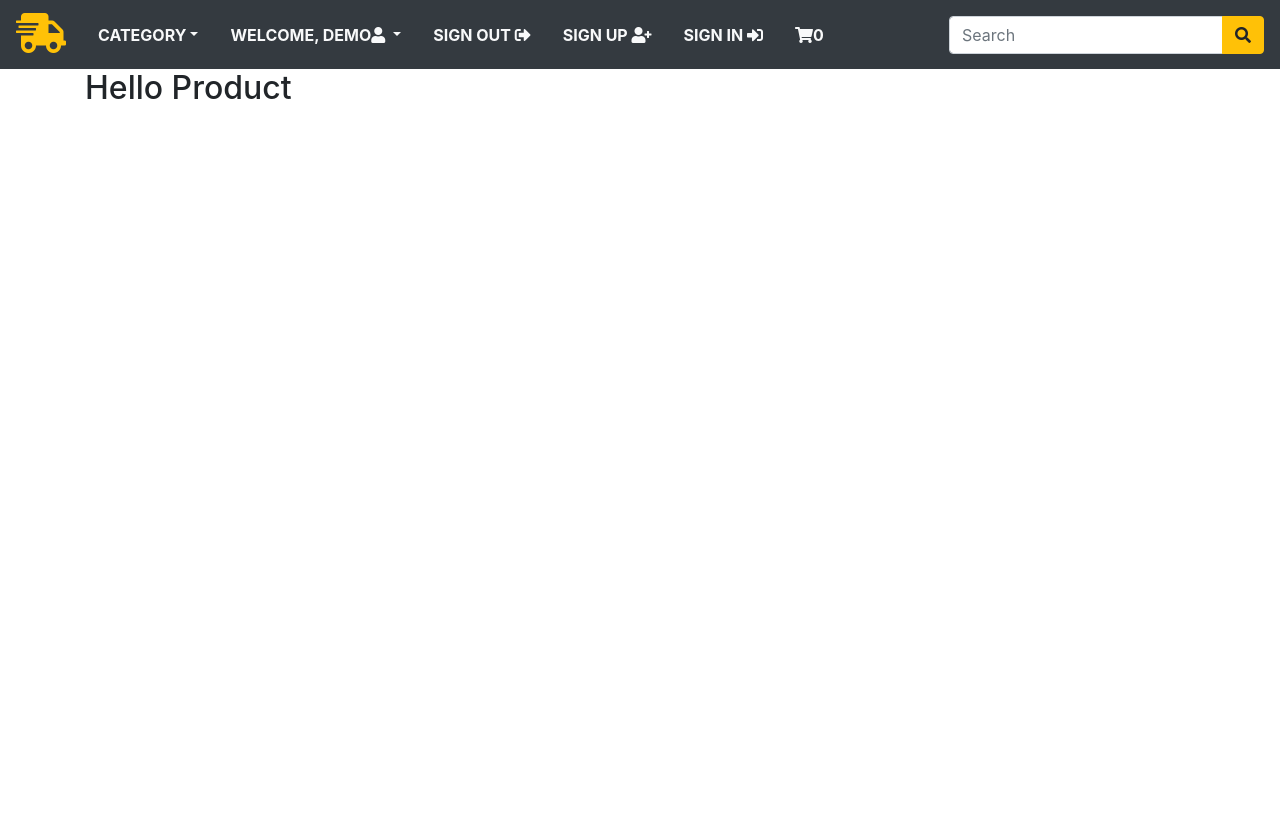
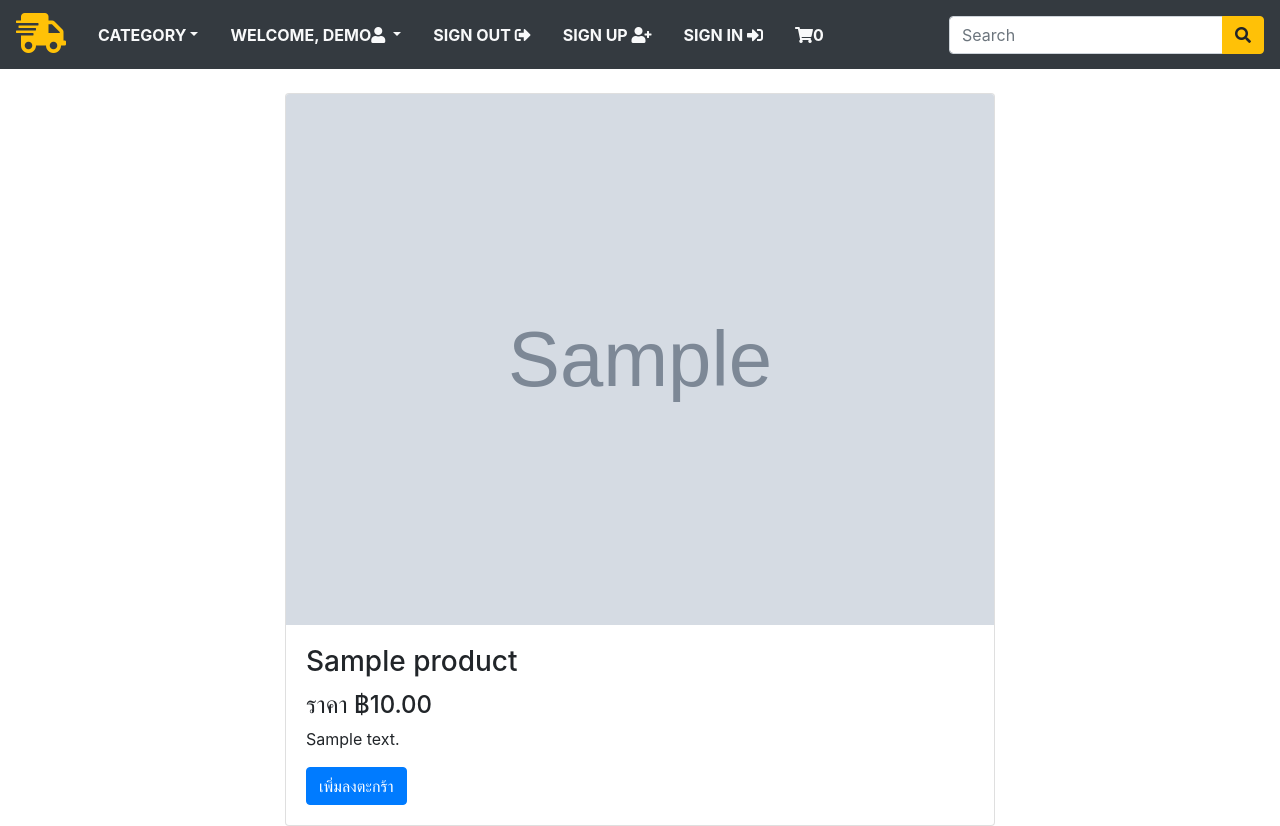
Before and after one commit to Sakeerin/Django-E-Commerce, a Django app: template Project/djangoworkshop/store/templates/product.html in a window 1280 px wide. Before the commit the page ends 99 px from the top, so only its background shows below. Run offline with Django 3.2, Linux system fonts and the light colour scheme; the template is opened without the code that fills it: values that come from a table or form of the project are taken from there, others are empty; tables that the repository leaves empty hold one stand-in row (values such as "Sample post"); grey boxes marked "Sample" are stand-in pictures; some libraries are stand-ins or nearby versions.

Commit message:
create slug product and display detail product

```diff
--- a/Project/djangoworkshop/djangoworkshop/urls.py
+++ b/Project/djangoworkshop/djangoworkshop/urls.py
@@ -21,9 +21,9 @@ from django.conf import settings
 
 urlpatterns = [
     path('admin/', admin.site.urls),
-    path('product/',views.product),
     path('',views.index,name="home"),
-    path('category/<slug:category_slug>',views.index,name="product_by_category" )
+    path('category/<slug:category_slug>',views.index,name="product_by_category"),
+    path('product/<slug:category_slug>/<slug:product_slug>',views.productPage,name='productDetail')
 ]
 
 if settings.DEBUG :
--- a/Project/djangoworkshop/store/models.py
+++ b/Project/djangoworkshop/store/models.py
@@ -37,3 +37,6 @@ class Product(models.Model):
         ordering=('name',)
         verbose_name='สินค้า'
         verbose_name_plural='ข้อมูสินค้า'
+
+    def get_url(self):
+        return reverse('productDetail',args=[self.category.slug,self.slug])
--- a/Project/djangoworkshop/store/templates/index.html
+++ b/Project/djangoworkshop/store/templates/index.html
@@ -9,7 +9,7 @@
         /></a>
         <div class="card-body">
           <h4 class="card-title">
-            <a href="#">{{product.name}}</a>
+            <a href="{{product.get_url}}">{{product.name}}</a>
           </h4>
           <h5>{{product.price}}</h5>
           <p class="card-text">
--- a/Project/djangoworkshop/store/templates/navbar.html
+++ b/Project/djangoworkshop/store/templates/navbar.html
@@ -18,8 +18,7 @@
           class="nav-link text-light text-uppercase font-weight-bold px-3 dropdown-toggle"
           href=""
           data-toggle="dropdown"
-          >Category</a
-        >
+          >Category</a>
         <div class="dropdown-menu">
           <a class="dropdown-item" href="{% url 'home' %}">สินค้าทั้งหมด</a>
           {% for category in links %}
--- a/Project/djangoworkshop/store/templates/product.html
+++ b/Project/djangoworkshop/store/templates/product.html
@@ -1,3 +1,22 @@
 {% extends 'layouts.html' %} {% block content%}
-<h2>Hello Product</h2>
+<div class="container">
+    <div class="row">
+        <div class="col-lg-2"></div>
+    <div class="col-lg-8">
+        <div class="card mt-4">
+            <img class="card-img-top img-fluid" src="{{product.image.url}}" alt="">
+            <div class="card-body">
+              <h3 class="card-title">{{product.name}}</h3>
+              <h4>ราคา ฿{{product.price}} </h4>
+              <p class="card-text">{{product.description}}</p>
+               {% if product.stock <= 0 %}
+          <h5 class="text-danger">สินค้าหมด</h5>
+          {% else %}
+          <a href="#" class="btn btn-primary">เพิ่มลงตะกร้า</a>
+          {% endif %}
+            </div>
+          </div>
+  </div>
+    </div>
+</div>
 {% endblock%}
```
Also changed, not shown: Project/djangoworkshop/store/views.py (+6 -2 lines), Project/djangoworkshop/static/media/product/lego.jpg (added).
